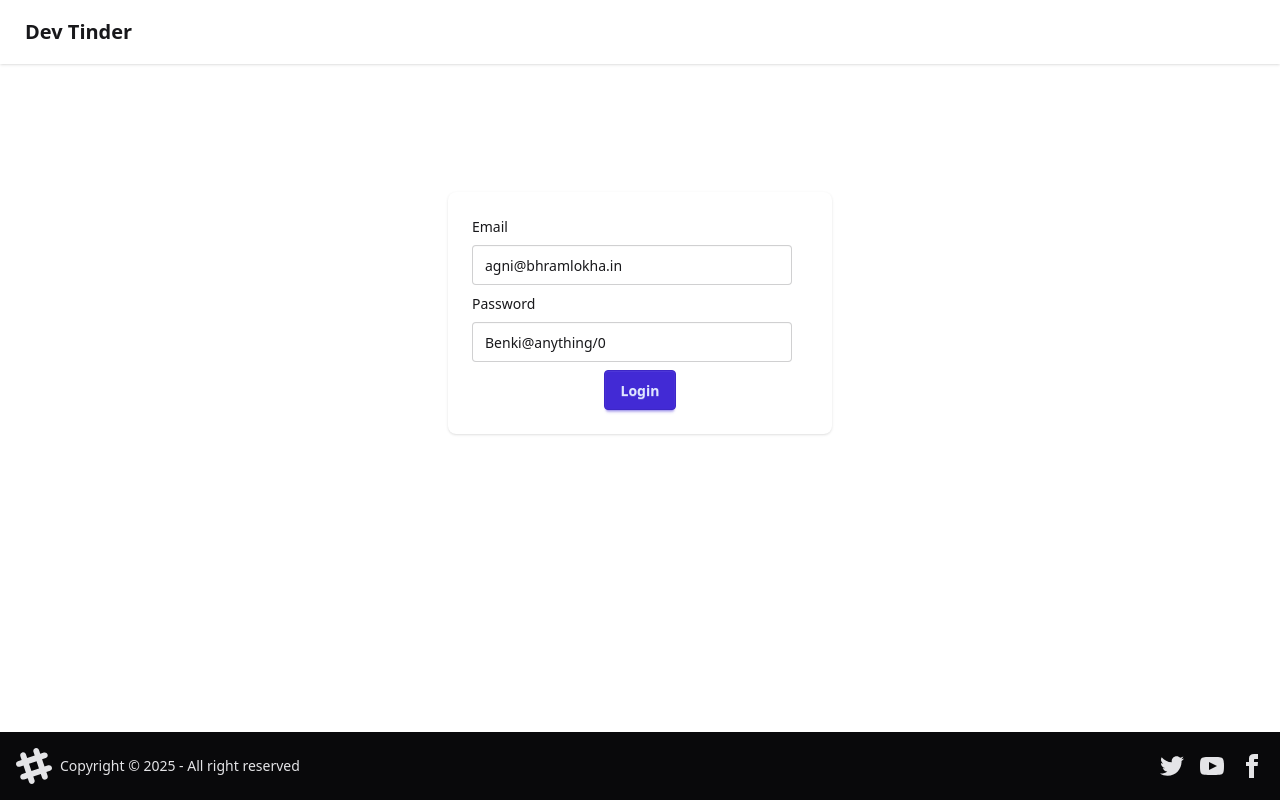
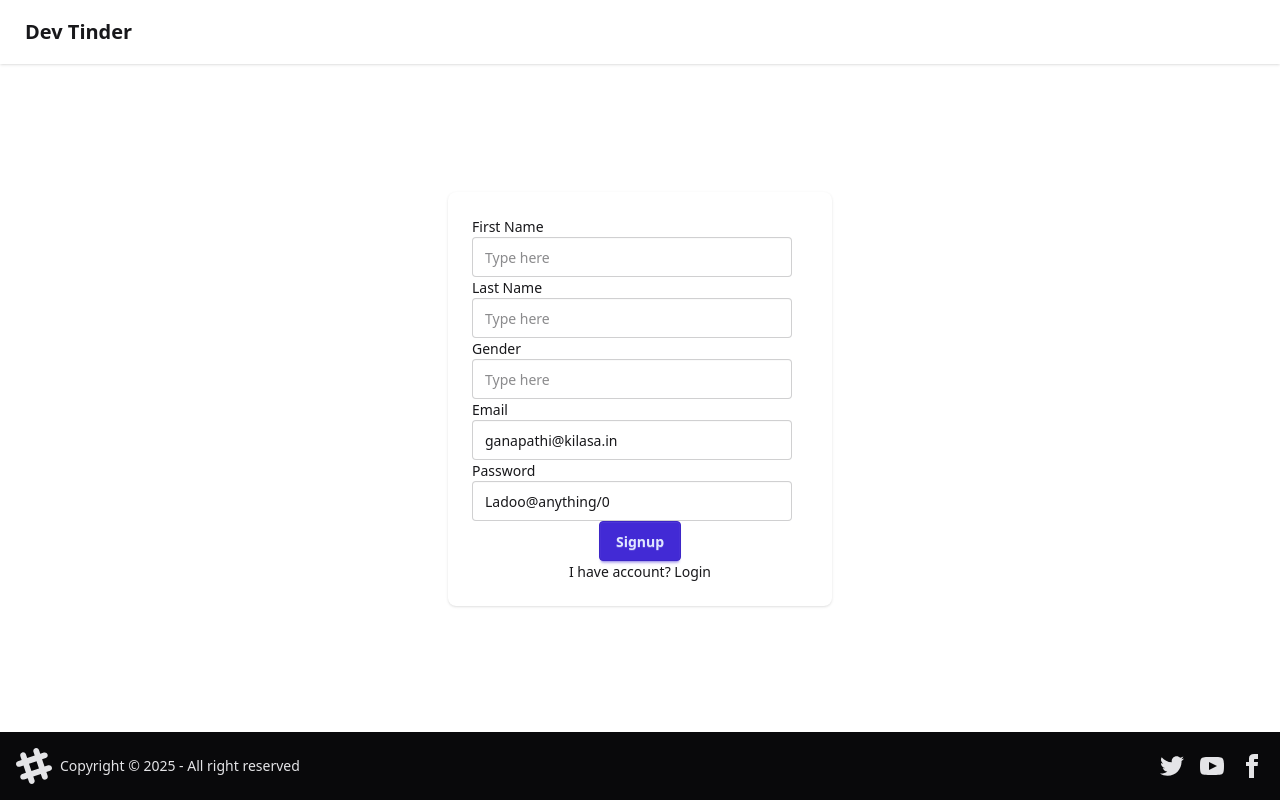
Before and after one commit to santhoshhegde/DevTinder-Frontend, a React (Vite) app: page /login in a window 1280 px wide. Built offline with nearby package versions, Linux system fonts and the light colour scheme; no server answers.

Commit message:
feat: SignUp

```diff
--- a/src/components/Login.jsx
+++ b/src/components/Login.jsx
@@ -5,9 +5,13 @@ import { useDispatch } from "react-redux";
 import { addUser } from "../store/userSlice";
 import { useNavigate } from "react-router-dom";
 const Login = () => {
-  const [email, setEmail] = useState("agni@bhramlokha.in");
-  const [password, setPassword] = useState("Benki@anything/0");
+  const [email, setEmail] = useState("ganapathi@kilasa.in");
+  const [password, setPassword] = useState("Ladoo@anything/0");
+  const [firstName, setFirstName] = useState("");
+  const [lastName, setLastName] = useState("");
+  const [gender, setGender] = useState("");
   const [error, setError] = useState("");
+  const [isLogin, setIsLogin] = useState(false);
   const dispatch = useDispatch();
   const navigate = useNavigate();
   const handleLogin = async () => {
@@ -26,10 +30,61 @@ const Login = () => {
       setError(err.response.data);
     }
   };
+
+  const handleSingup = async () => {
+    try {
+      const res = await axios.post(
+        baseURL + API_ENDPOINTS.signUp,
+        { firstName, lastName, email, password },
+        { withCredentials: true }
+      );
+      navigate("/profile");
+      dispatch(addUser(res?.data?.data));
+      console.log(res?.data?.data);
+    } catch (err) {
+      console.log(err);
+    }
+  };
   return (
     <div className="flex justify-center items-center mt-[10%]">
       <div className="card bg-base-100 w-96 shadow-sm">
         <div className="card-body">
+          <form onSubmit={(e) => e.preventDefault()}>
+            {!isLogin && (
+              <>
+                <label htmlFor="firstName">First Name</label>
+                <input
+                  type="text"
+                  id="firstName"
+                  className="input"
+                  placeholder="Type here"
+                  value={firstName}
+                  onChange={(e) => setFirstName(e.target.value)}
+                  required
+                />
+
+                <label htmlFor="lastName">Last Name</label>
+                <input
+                  type="text"
+                  id="lastName"
+                  className="input"
+                  placeholder="Type here"
+                  value={lastName}
+                  onChange={(e) => setLastName(e.target.value)}
+                  required
+                />
+                <label htmlFor="gender">Gender</label>
+                <input
+                  type="text"
+                  id="gender"
+                  className="input"
+                  placeholder="Type here"
+                  value={gender}
+                  onChange={(e) => setGender(e.target.value)}
+                  required
+                />
+              </>
+            )}
             <label htmlFor="email">Email</label>
             <input
               type="text"
@@ -38,6 +93,7 @@ const Login = () => {
               placeholder="Type here"
               value={email}
               onChange={(e) => setEmail(e.target.value)}
+              required
             />
             <label htmlFor="password">Password</label>
             <input
@@ -47,15 +103,26 @@ const Login = () => {
               placeholder="Type here"
               value={password}
               onChange={(e) => setPassword(e.target.value)}
+              required
             />
             {error && (
               <p className="m-auto text-l text-red-600 font-bold">{error}</p>
             )}
             <div className="card-actions justify-center">
-            <button className="btn btn-primary" onClick={handleLogin}>
-              Login
+              <button
+                className="btn btn-primary"
+                onClick={isLogin ? handleLogin : handleSingup}
+              >
+                {isLogin ? "Login" : "Signup"}
               </button>
             </div>
+            <p
+              className="text-center cursor-pointer"
+              onClick={() => setIsLogin(!isLogin)}
+            >
+              {isLogin ? "New user? SignUp" : " I have account? Login"}
+            </p>
+          </form>
         </div>
       </div>
     </div>
```
Lines whose indentation alone changed are shown as unchanged.
